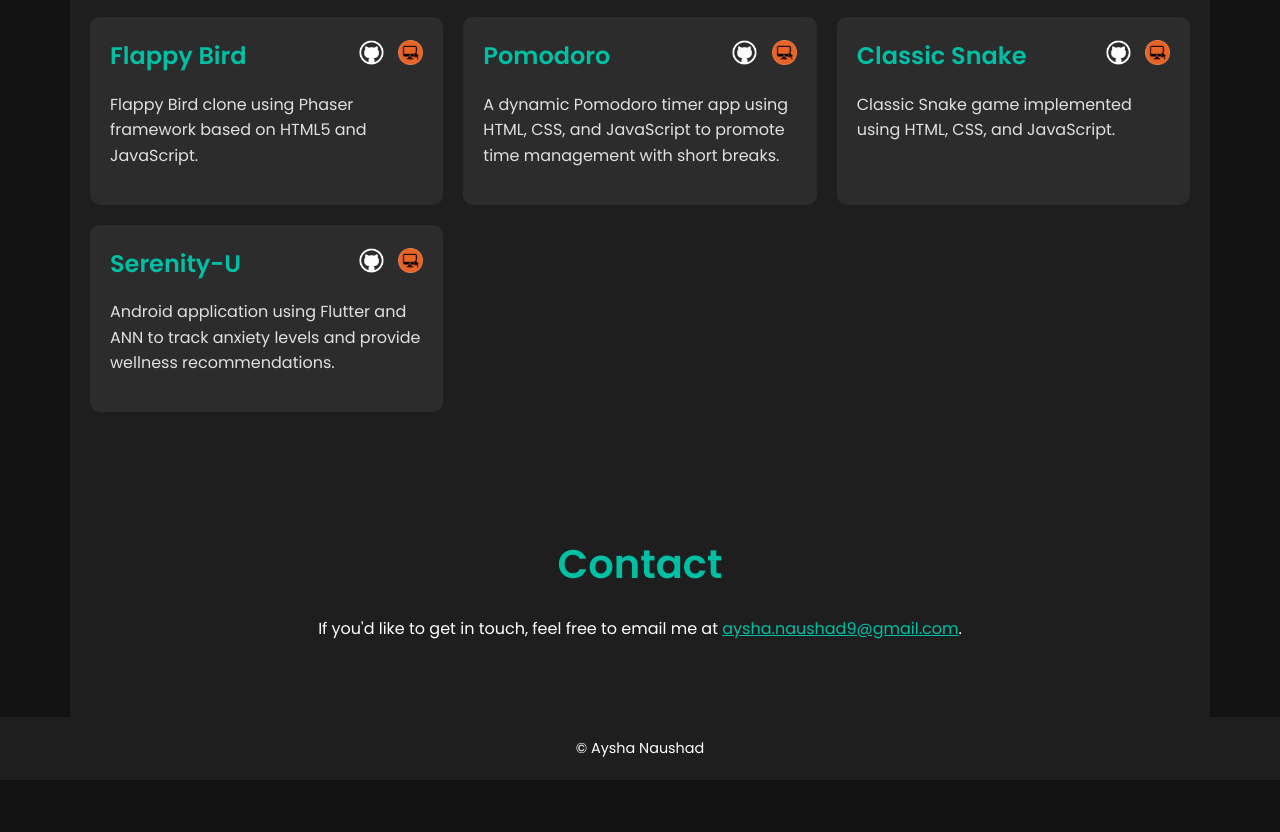
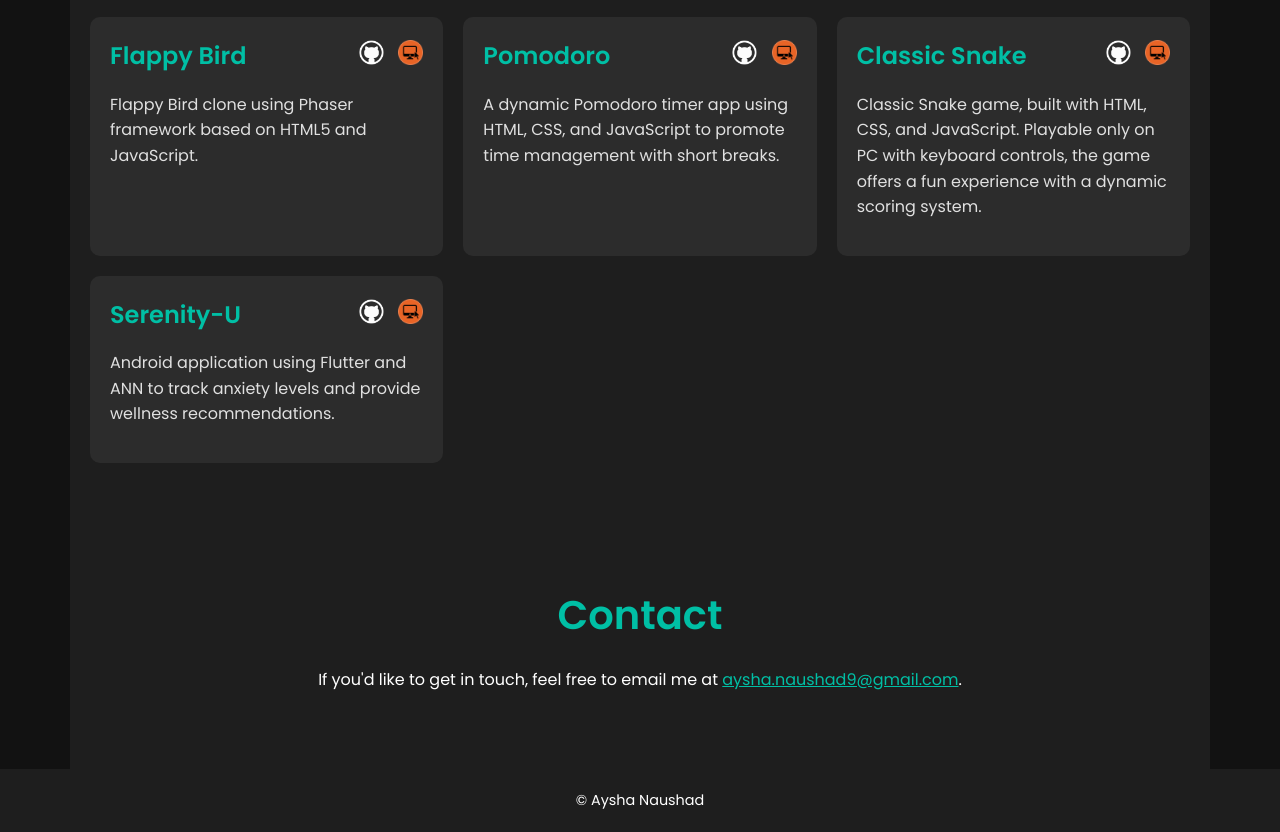
Before and after one commit to ash-baker3/MyPortfolio, a plain HTML site: page index.html in a window 1280 px wide. Shown: the part 1399-2231 px from the top of the page. Before the commit the page ends 2179 px from the top, so only its background shows below. Drawn offline with Linux system fonts and the light colour scheme.

Commit message:
Updated description for snake game.

```diff
--- a/index.html
+++ b/index.html
@@ -110,7 +110,7 @@
                         <a href="https://ash-baker3.github.io/Snake-Game/"><img src="./images/application.png" alt="App" class="icon" title="Application"/></a>
                     </div>
                 </div>
-                <p>Classic Snake game implemented using HTML, CSS, and JavaScript.</p>
+                <p>Classic Snake game, built with HTML, CSS, and JavaScript. Playable only on PC with keyboard controls, the game offers a fun experience with a dynamic scoring system.</p>
             </div>
 
             <div class="project">
```
